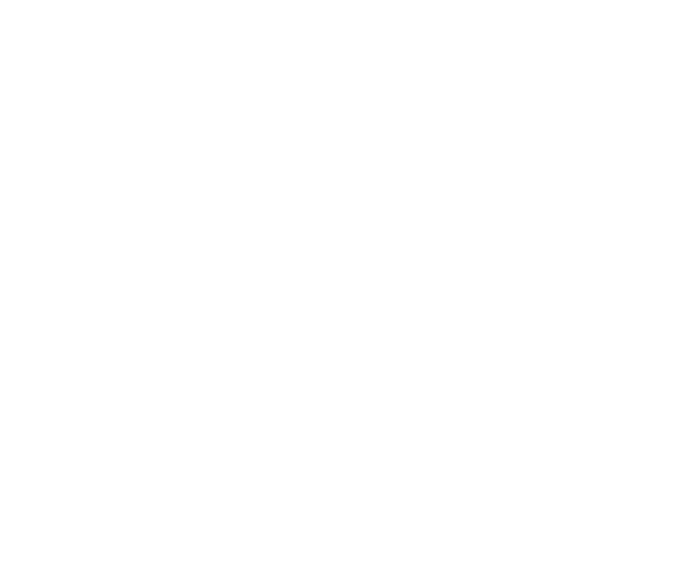
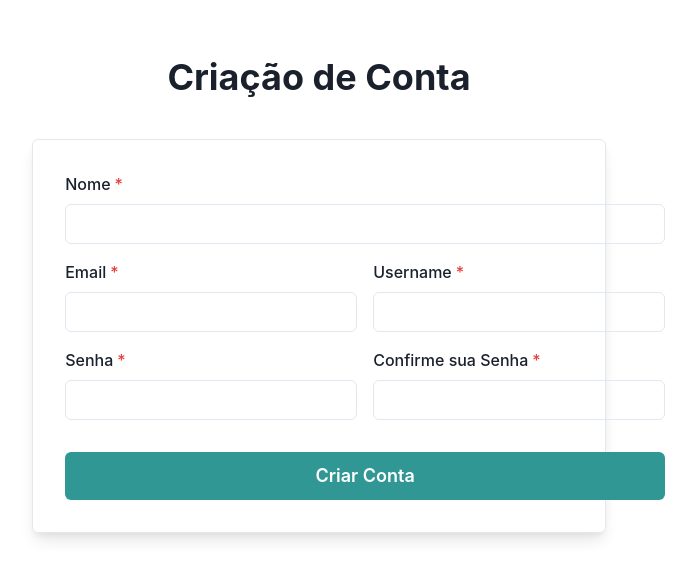
Before and after one commit to Rwilliamsc/front_PB_Todo-List, a React (Vite) app: page /signup in a window 1280 px wide. Before the commit this address had no page. Shown: the top 578 px of the page, without its empty margins (321-1017 px from the left). Built offline with nearby package versions, Linux system fonts and the light colour scheme.

Commit message:
feat: crate page signup

```diff
--- a/src/App.tsx
+++ b/src/App.tsx
@@ -6,6 +6,7 @@
 import { Box, Container } from "@chakra-ui/react";
 import Profile from "./pages/Profile";
 import History from "./pages/History";
+import SignupPage from "./pages/SignupPage";
 
 const PrivateRoute = ({ children }: { children: React.ReactElement }) => {
   const { token } = useAuth();
@@ -30,7 +31,7 @@
               }
             />
             <Route path="/" element={<Navigate to="/login" />} />
-            <Route path="/teste" element={<TodoList />} />
+            <Route path="/signup" element={<SignupPage />} />
             <Route path="/profile" element={<Profile />} />
             <Route path="/history" element={<History />} />
           </Routes>
--- /dev/null
+++ b/src/components/Signup.tsx
@@ -0,0 +1,90 @@
+import React, { useState } from "react";
+import { Box, Button, FormControl, FormLabel, Input, Stack, useToast, Flex } from "@chakra-ui/react";
+
+interface SignupFormProps {
+  onSubmit: (data: SignupFormData) => void;
+}
+
+interface SignupFormData {
+  name: string;
+  email: string;
+  username: string;
+  password: string;
+}
+
+const SignupForm: React.FC<SignupFormProps> = ({ onSubmit }) => {
+  const [formData, setFormData] = useState<SignupFormData>({
+    name: "",
+    email: "",
+    username: "",
+    password: "",
+  });
+
+  const toast = useToast();
+
+  const handleChange = (e: React.ChangeEvent<HTMLInputElement>): void => {
+    setFormData({
+      ...formData,
+      [e.target.name]: e.target.value,
+    });
+  };
+
+  const handleSubmit = (e: React.FormEvent): void => {
+    e.preventDefault();
+    if (!formData.name || !formData.email || !formData.username || !formData.password) {
+      toast({
+        title: "Erro",
+        description: "Todos os campos são obrigatórios.",
+        status: "error",
+        duration: 3000,
+        isClosable: true,
+      });
+      return;
+    }
+    onSubmit(formData);
+  };
+
+  return (
+    <Box maxW="xl" mx="auto" mt={10} p={8} borderWidth={1} borderRadius="md" boxShadow="lg">
+      {/* <Heading mb={6} textAlign="center" size="lg">
+        Criar Nova Conta
+      </Heading> */}
+      <form onSubmit={handleSubmit}>
+        <Stack spacing={4} width="600px">
+          <FormControl id="name" isRequired>
+            <FormLabel>Nome</FormLabel>
+            <Input width="600px" type="text" name="name" value={formData.name} onChange={handleChange} />
+          </FormControl>
+          <Flex justifyContent="space-between" width="600px">
+            <FormControl id="email" isRequired>
+              <FormLabel>Email</FormLabel>
+              <Input type="email" name="email" value={formData.email} onChange={handleChange} />
+            </FormControl>
+
+            <FormControl id="username" ml={4} isRequired>
+              <FormLabel>Username</FormLabel>
+              <Input type="text" name="username" value={formData.username} onChange={handleChange} />
+            </FormControl>
+          </Flex>
+          <Flex justifyContent="space-between">
+            <FormControl id="password" isRequired>
+              <FormLabel>Senha</FormLabel>
+              <Input type="password" name="password" value={formData.password} onChange={handleChange} />
+            </FormControl>
+
+            <FormControl id="password" ml={4} isRequired>
+              <FormLabel>Confirme sua Senha</FormLabel>
+              <Input type="password" name="password" />
+            </FormControl>
+          </Flex>
+
+          <Button colorScheme="teal" type="submit" size="lg" mt={4}>
+            Criar Conta
+          </Button>
+        </Stack>
+      </form>
+    </Box>
+  );
+};
+
+export default SignupForm;
--- a/src/pages/Login.tsx
+++ b/src/pages/Login.tsx
@@ -1,6 +1,6 @@
 import React, { useState } from "react";
 import { useAuth } from "../context/AuthContextType";
-import { Box, Button, Input, Stack, FormControl, FormLabel, Heading, InputRightElement, InputGroup } from "@chakra-ui/react";
+import { Box, Button, Input, Stack, FormControl, FormLabel, Heading, InputRightElement, InputGroup, Text } from "@chakra-ui/react";
 import api from "../services/api";
 import { jwtDecode } from "jwt-decode";
 import { useNavigate } from "react-router-dom";
@@ -38,6 +38,10 @@
     }
   };
 
+  const handleNewAccount = () => {
+    navigate("/signup");
+  };
+
   return (
     <Box w="100%" h="100vh" display="flex" alignItems="center" justifyContent="center">
       <Box p={8} maxWidth="600px" borderWidth={1} borderRadius={8} boxShadow="lg">
@@ -70,6 +74,9 @@
             Login
           </Button>
         </Stack>
+        <Text mt="4" align="center" cursor="pointer" onClick={handleNewAccount}>
+          Criar nova conta
+        </Text>
       </Box>
     </Box>
   );
--- /dev/null
+++ b/src/pages/SignupPage.tsx
@@ -0,0 +1,44 @@
+import React from "react";
+import { Box, Heading, Container, useToast } from "@chakra-ui/react";
+import SignupForm from "../components/Signup";
+import api from "../services/api";
+import { useNavigate } from "react-router-dom";
+
+interface SignupData {
+  name: string;
+  email: string;
+  username: string;
+  password: string;
+}
+
+const SignupPage: React.FC = () => {
+  const toast = useToast();
+  const navigate = useNavigate();
+
+  const handleSignup = async (data: SignupData) => {
+    const response = await api.post(`/user-service/api/users`, data);
+
+    toast({
+      title: "Conta criada!",
+      description: `Bem-vindo, ${response.data.name}! Sua conta foi criada com sucesso.`,
+      status: "success",
+      duration: 4000,
+      isClosable: true,
+    });
+
+    navigate("/login");
+  };
+
+  return (
+    <Container centerContent>
+      <Box w="100%" mt={10}>
+        <Heading as="h1" size="xl" textAlign="center" mb={6}>
+          Criação de Conta
+        </Heading>
+        <SignupForm onSubmit={handleSignup} />
+      </Box>
+    </Container>
+  );
+};
+
+export default SignupPage;
```
